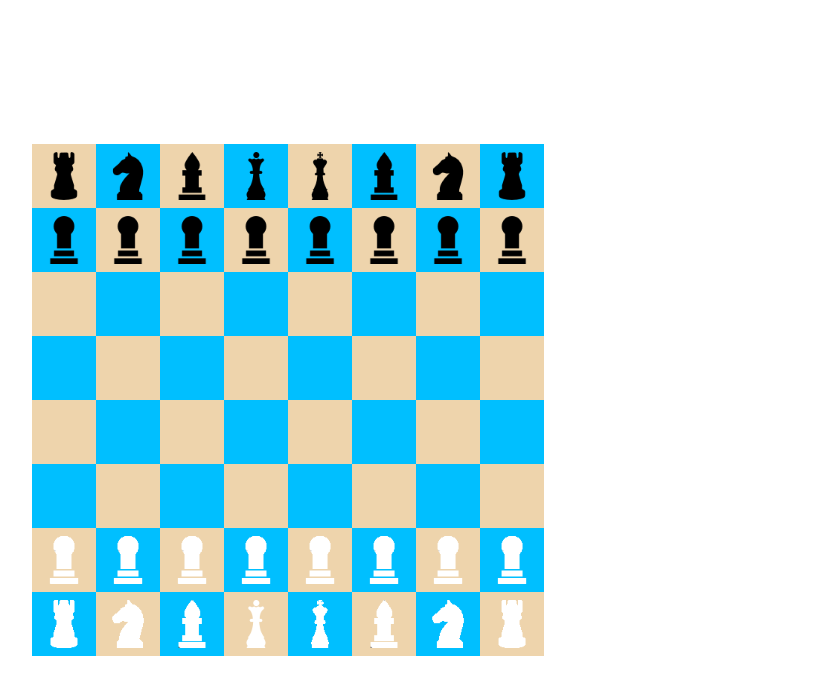
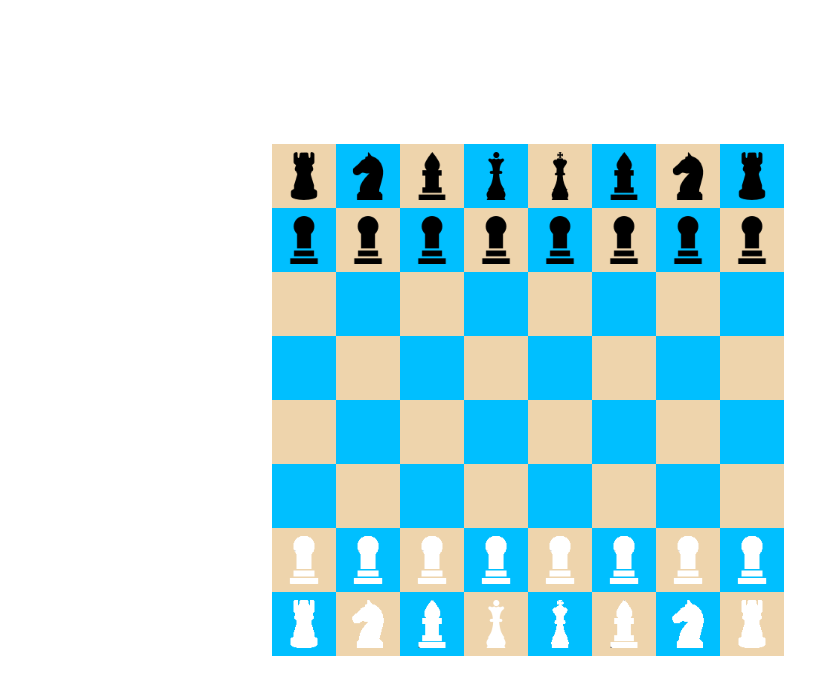
Before and after one commit to nick-levshin/Chess, a React (Create React App) app: page / in a window 1280 px wide. Shown: the top 694 px of the page, without its empty margins (112-927 px from the left). Built offline with nearby package versions, Linux system fonts and the light colour scheme.

Commit message:
feat: deploy project Вс 15 мая 2022 23:08:02 MSK

```diff
--- a/src/App.css
+++ b/src/App.css
@@ -9,6 +9,7 @@
   display: flex;
   justify-content: center;
   align-items: center;
+  margin: 0 auto;
 }
 
 .board {
```
Also changed, not shown: package.json (+7 -1 lines), tsconfig.json (+2 -8 lines), 16 other files (tests, documents, lock files or other folders).
